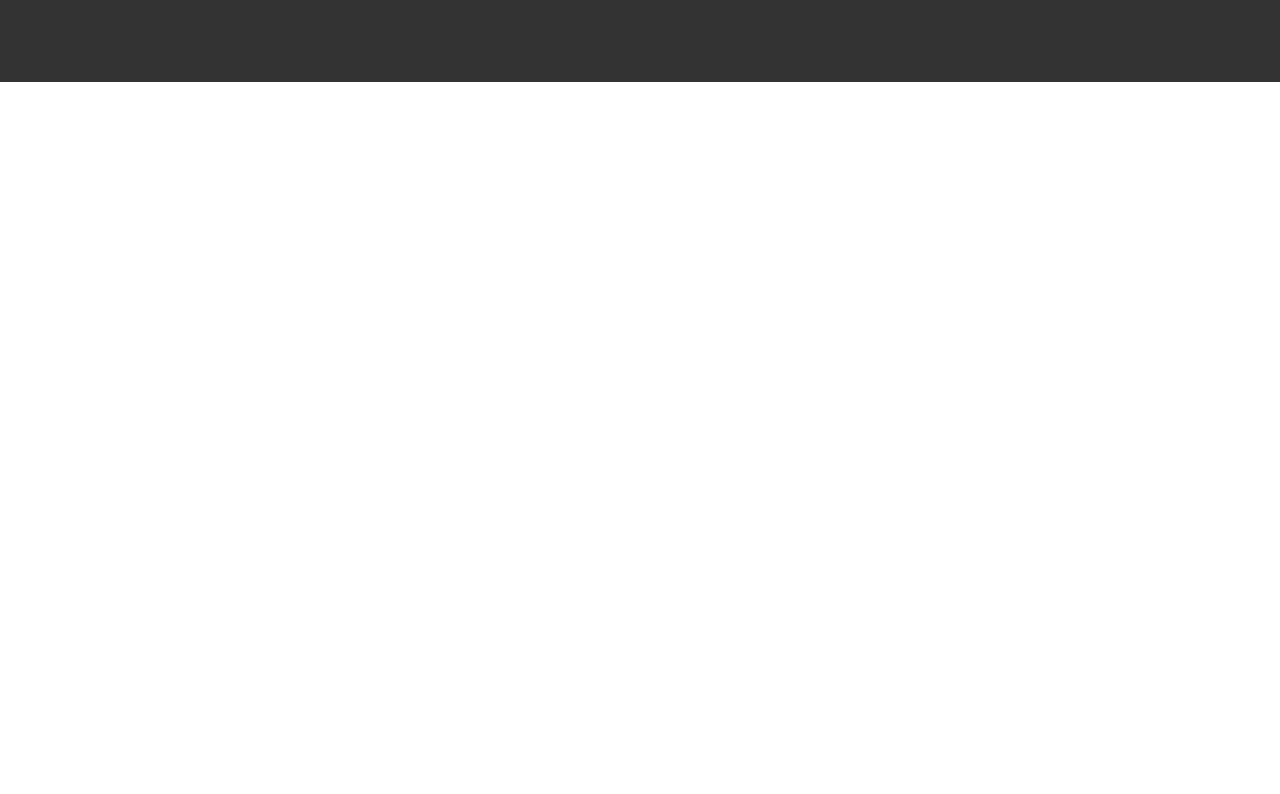
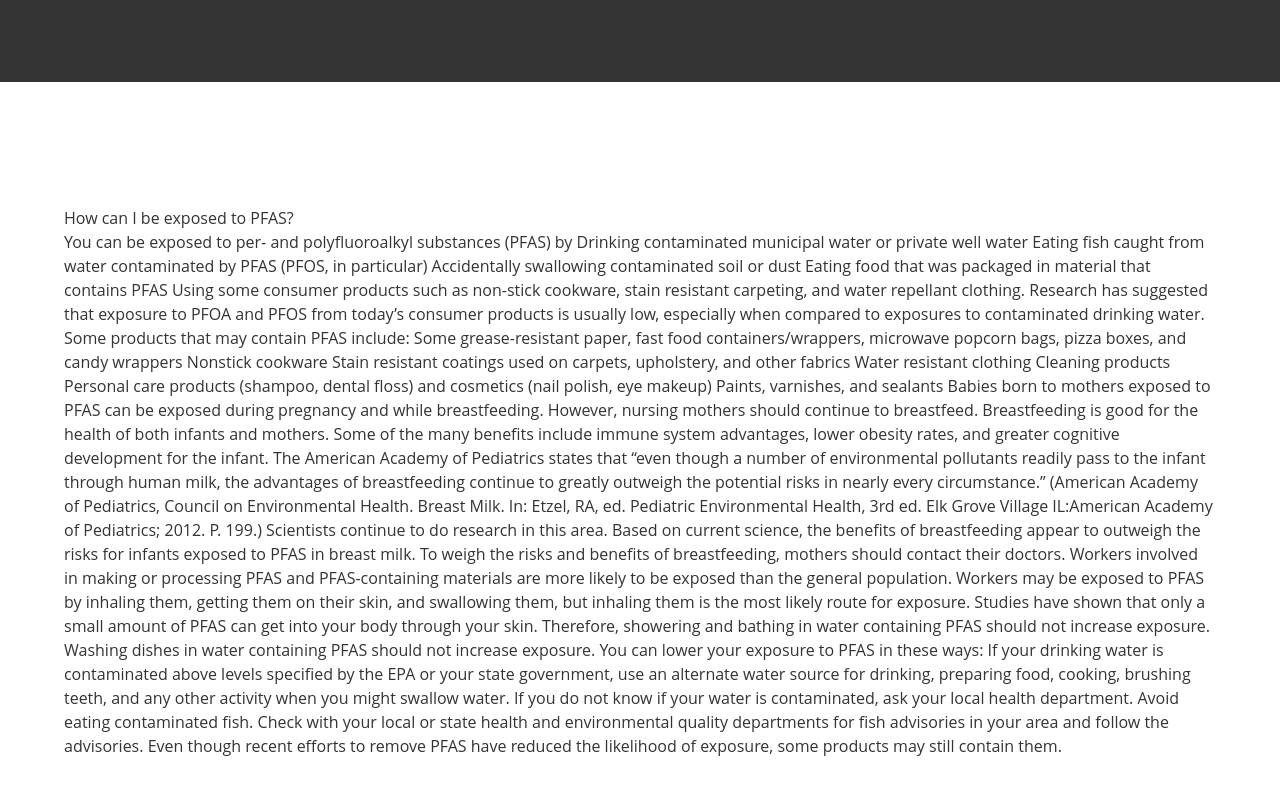
Before and after one commit to NehmerJ/WebAPP01, a plain HTML site: page Website/pfas.html in a window 1280 px wide. Shown: the part 1318-2112 px from the top of the page. Drawn offline with nearby package versions, Linux system fonts and the light colour scheme.

Commit message:
changed some class names to make it simpler

```diff
--- a/Website/pfas.html
+++ b/Website/pfas.html
@@ -8,7 +8,7 @@
 	<link rel="stylesheet" type="text/css" href="css/pfas.css">
 </head>
 <body>
-	<ul>
+	<ul class="is-mobile">
     <li><a href="index.html">Home</a></li>
     <li class="ddown">
       <a href="services.html" class="dbtn">Services</a>
@@ -38,7 +38,7 @@
  <div class="sectOne is-mobile">
  	<section class="container customSection">
 			<header>
-				<h2 class="sectOneTitle">What are PFAS?</h2>
+				<h2 class="sectionTitle">What are PFAS?</h2>
 			</header>
 
 			Human exposure to per- and polyfluoroalkyl substances (PFAS) is a public health concern that the Centers for Disease Control and Prevention’s (CDC) National Center for Environmental Health (NCEH) and the Agency for Toxic Substances and Disease Registry (ATSDR) are helping our local, territorial, tribal, state, and federal partners address. Over the last decade, interest in PFAS has been growing. ATSDR and our state health partners are investigating exposure to and possible health effects associated with PFAS in more than 30 communities across the United States.
@@ -55,8 +55,47 @@
 		</section>
 	</div>
  </div>
-<div class="sectTwo">
+<div class="sectTwo is-mobile">
+	<section class=" container customSection">
+			<header>
+				<h2 class="sectionTitle">How can I be exposed to PFAS?</h2>
+			</header>
 
+
+			You can be exposed to per- and polyfluoroalkyl substances (PFAS) by
+
+		    Drinking contaminated municipal water or private well water
+		    Eating fish caught from water contaminated by PFAS (PFOS, in particular)
+		    Accidentally swallowing contaminated soil or dust
+		    Eating food that was packaged in material that contains PFAS
+		    Using some consumer products such as non-stick cookware, stain resistant carpeting, and water repellant clothing.
+
+			Research has suggested that exposure to PFOA and PFOS from today’s consumer products is usually low, especially when compared to exposures to contaminated drinking water. Some products that may contain PFAS include:
+
+		    Some grease-resistant paper, fast food containers/wrappers, microwave popcorn bags, pizza boxes, and candy wrappers
+		    Nonstick cookware
+		    Stain resistant coatings used on carpets, upholstery, and other fabrics
+		    Water resistant clothing
+		    Cleaning products
+		    Personal care products (shampoo, dental floss) and cosmetics (nail polish, eye makeup)
+		    Paints, varnishes, and sealants
+
+			Babies born to mothers exposed to PFAS can be exposed during pregnancy and while breastfeeding. However, nursing mothers should continue to breastfeed.
+
+		    Breastfeeding is good for the health of both infants and mothers. Some of the many benefits include immune system advantages, lower obesity rates, and greater cognitive development for the infant.
+		    The American Academy of Pediatrics states that “even though a number of environmental pollutants readily pass to the infant through human milk, the advantages of breastfeeding continue to greatly outweigh the potential risks in nearly every circumstance.” (American Academy of Pediatrics, Council on Environmental Health. Breast Milk. In: Etzel, RA, ed. Pediatric Environmental Health, 3rd ed. Elk Grove Village IL:American Academy of Pediatrics; 2012. P. 199.)
+		    Scientists continue to do research in this area. Based on current science, the benefits of breastfeeding appear to outweigh the risks for infants exposed to PFAS in breast milk. To weigh the risks and benefits of breastfeeding, mothers should contact their doctors.
+
+			Workers involved in making or processing PFAS and PFAS-containing materials are more likely to be exposed than the general population. Workers may be exposed to PFAS by inhaling them, getting them on their skin, and swallowing them, but inhaling them is the most likely route for exposure.
+
+			Studies have shown that only a small amount of PFAS can get into your body through your skin. Therefore, showering and bathing in water containing PFAS should not increase exposure. Washing dishes in water containing PFAS should not increase exposure.
+
+			You can lower your exposure to PFAS in these ways:
+
+		    If your drinking water is contaminated above levels specified by the EPA or your state government, use an alternate water source for drinking, preparing food, cooking, brushing teeth, and any other activity when you might swallow water. If you do not know if your water is contaminated, ask your local health department.
+		    Avoid eating contaminated fish. Check with your local or state health and environmental quality departments for fish advisories in your area and follow the advisories.
+		    Even though recent efforts to remove PFAS have reduced the likelihood of exposure, some products may still contain them.
+		</section>
 </div>
 </body>
 </html>
```
